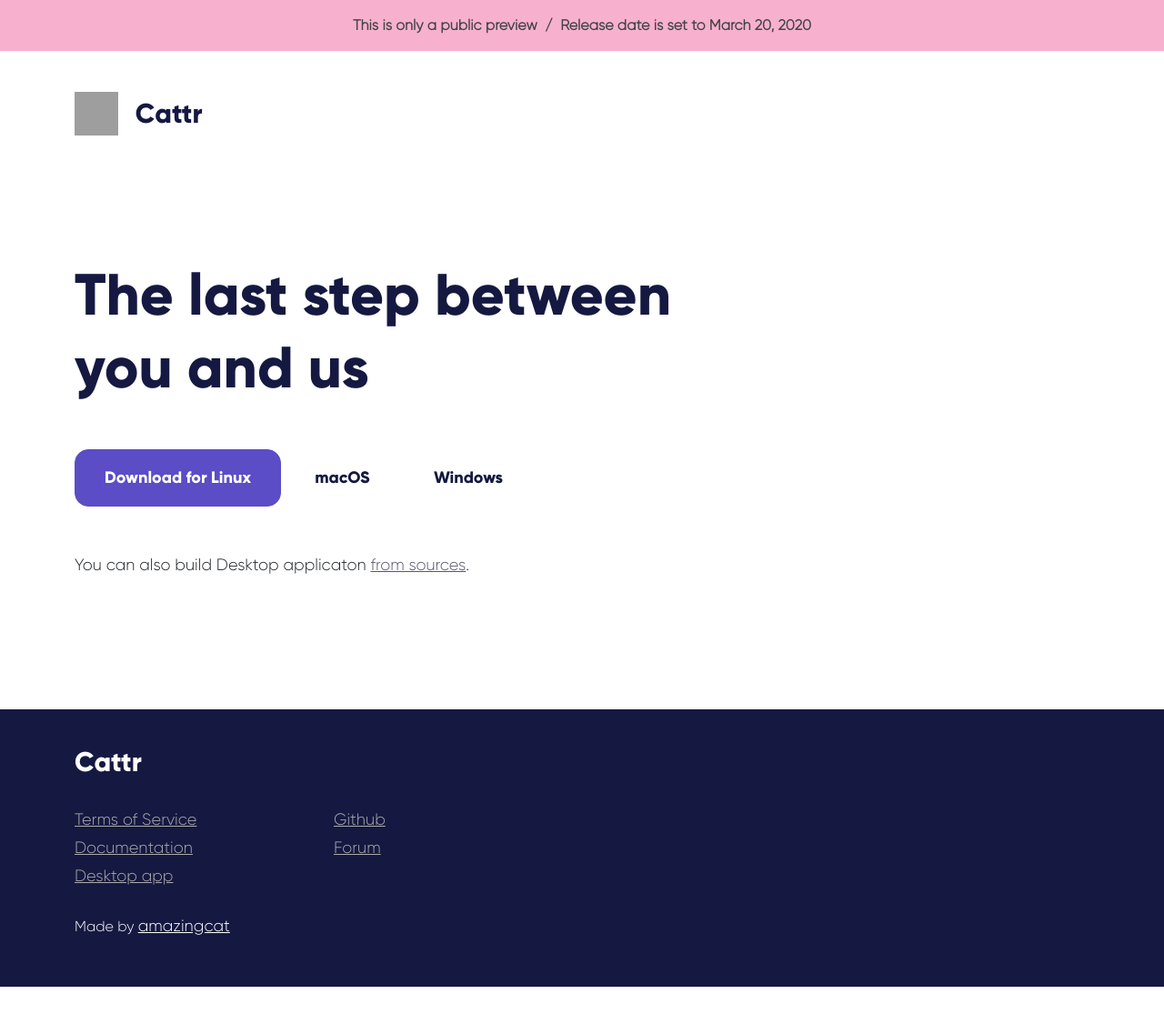
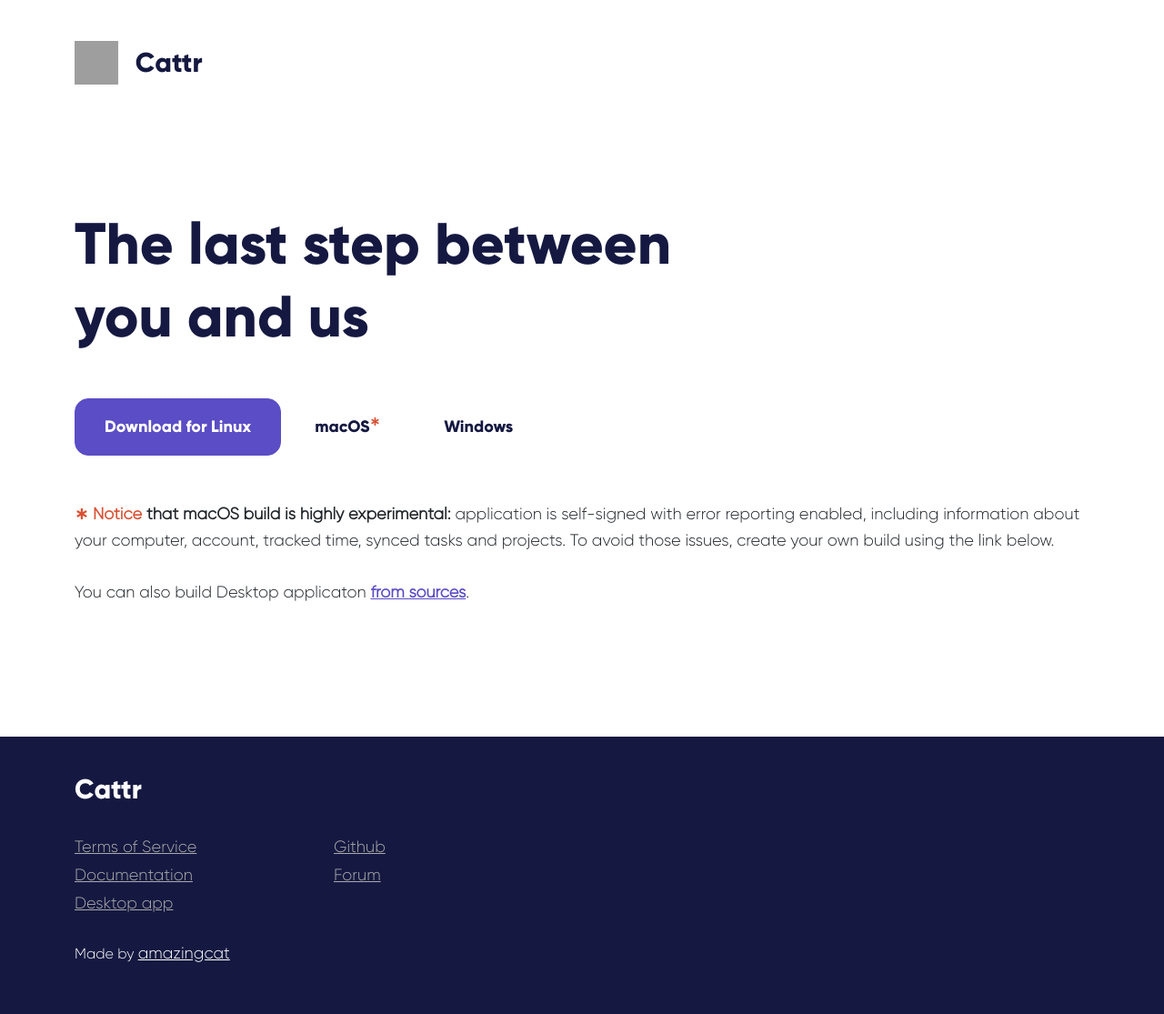
Before and after one commit to cattr-app/cattr-app.github.io, a PHP site: page /static/desktop/index.html in a window 1280 px wide. Shown: the whole page at 91% size. Before the commit the page ends 1085 px from the top, so only its background shows below. Run offline with PHP 8.4, Linux system fonts and the light colour scheme; style sheets or scripts are compiled from the project's sources; grey boxes are pictures that could not be loaded.

Commit message:
Fixed downloads page, changed highlights

```diff
--- a/package.json
+++ b/package.json
@@ -1,6 +1,6 @@
 {
   "name": "cattr-landing-page",
-  "version": "1.0.0",
+  "version": "1.1.0",
   "description": "Landing page for Cattr.app",
   "scripts": {
     "prod": "npx cross-env NODE_ENV=production npx webpack --mode production --progress",
--- a/src/sass/core.scss
+++ b/src/sass/core.scss
@@ -85,3 +85,12 @@
 h1, h2, h3, h4, h5, h6, p, a, span {
   z-index: 2;
 }
+
+.red {
+  color: #D95032;
+}
+
+.link-highlighted {
+  font-weight: 800;
+  color: darken($primary, 0.5);
+}
--- a/src/static/desktop/index.html
+++ b/src/static/desktop/index.html
@@ -1,6 +1,5 @@
 <!DOCTYPE html>
 <html lang="en">
-
 <head>
   <meta charset="UTF-8">
   <title>Cattr — Desktop App</title>
@@ -8,11 +7,7 @@
   <meta name="viewport" content="width=device-width, initial-scale=1">
   <meta name="description" content="Download Cattr Desktop for your platform">
 </head>
-
 <body class="full-size-footer">
-  <div class="notice">
-    <b>This is only a public preview &nbsp;/&nbsp; Release date is set to <span id="release-date"></span>, 2020</b>
-  </div>
   <div class="whitened-wrapper">
     <header class="container">
       <div class="row">
@@ -31,14 +26,20 @@
             <h1>The last step between <br>you and us</h1>
             <noscript>
               <div class="section-img-text-split-buttons">
-                <a href="#" class="btn btn-primary">Download for macOS</a>
+                <a href="https://dl.cattr.app/desktop/2.3.0/cattr-2.3.0-experimental.1.dmg" class="btn btn-primary">Download for macOS<sup><b class="red">∗</b></sup></a>
                 <a href="https://dl.cattr.app/desktop/2.3.0/cattr-2.3.0.exe" class="btn btn-secondary">Windows</a>
                 <a href="https://dl.cattr.app/desktop/2.3.0/cattr-2.3.0.AppImage" class="btn btn-secondary">Linux</a>
               </div>
             </noscript>
             <div class="section-img-text-split-buttons" id="dl-buttons-container"></div>
             <p class="text">
-              You can also build Desktop applicaton <a href="https://github.com/cattr-app/desktop-application">from sources</a>.
+              <span class="text-notice">
+                <b><span class="red">∗ Notice</span> that macOS build is highly experimental:</b>
+                application is self-signed with error reporting enabled, including information about your computer, account, tracked time, synced tasks and projects.
+                To avoid those issues, create your own build using the link below.
+              </span>
+              <br><br>
+              You can also build Desktop applicaton <a class="link-highlighted" href="https://github.com/cattr-app/desktop-application">from sources</a>.
             </p>
             <br>
           </div>
@@ -78,7 +79,5 @@
     </div>
   </footer>
   <script type="text/javascript" src="../js/dl.js"></script>
-  <script type="text/javascript" src="../js/main.js"></script>
 </body>
-
 </html>
--- a/src/static/js/dl.js
+++ b/src/static/js/dl.js
@@ -4,7 +4,7 @@
  */
 const downloadPaths = {
 
-  mac: '#',
+  mac: 'https://dl.cattr.app/desktop/2.3.0/cattr-2.3.0-experimental.1.dmg',
   win: 'https://dl.cattr.app/desktop/2.3.0/cattr-2.3.0.exe',
   linux: 'https://dl.cattr.app/desktop/2.3.0/cattr-2.3.0.AppImage'
 
@@ -16,7 +16,7 @@
  */
 const abbriviationMap = {
 
-  mac: 'macOS',
+  mac: 'macOS<sup><b class="red">∗</b></sup>',
   win: 'Windows',
   linux: 'Linux'
 
--- a/src/static/js/main.js
+++ /dev/null
@@ -1,24 +0,0 @@
-document.addEventListener('DOMContentLoaded', () => {
-	let monthName = [
-		'January',
-		'February',
-		'March',
-		'April',
-		'May',
-		'June',
-		'July',
-		'August',
-		'September',
-		'October',
-		'November',
-		'December'
-	];
-
-	let date = new Date();
-
-	while (date.getDay() != 5) {
-		date.setDate(date.getDate() + 1);
-	}
-
-	document.getElementById('release-date').innerHTML = `${monthName[date.getMonth()]} ${date.getDate()}`;
-});
```
Also changed, not shown: gulpfile.js (deleted, +0 -24 lines), src/static/index.html (+10 -19 lines), src/static/resources/feature-dashboard.png (added), src/static/resources/feature-project-report.png (added).
